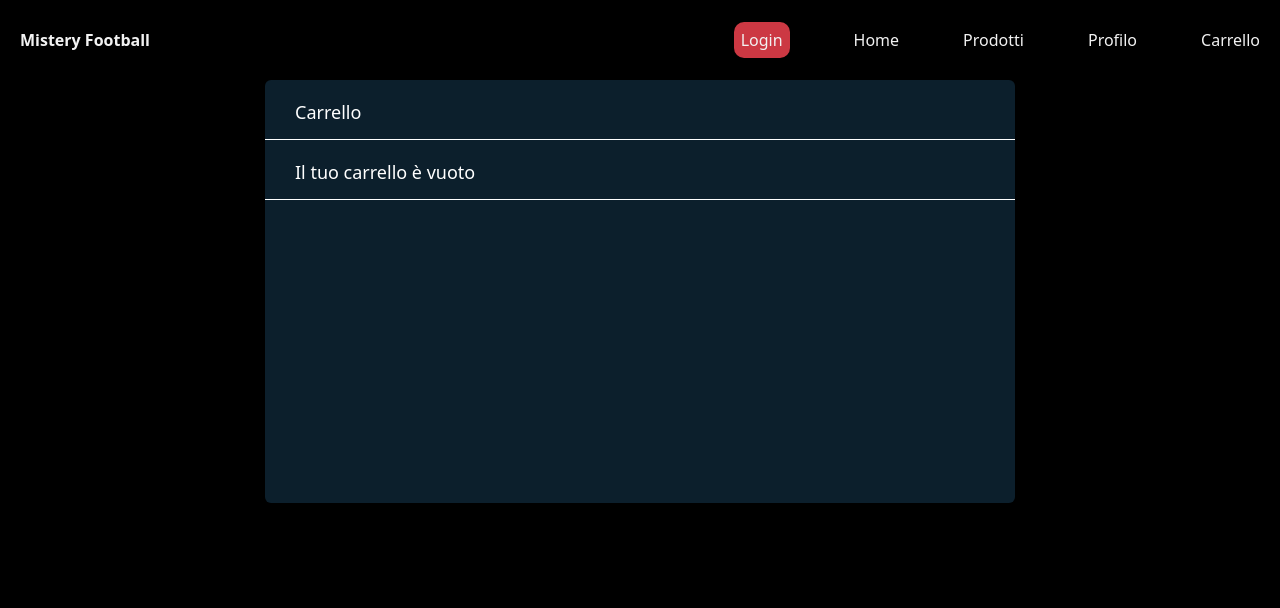
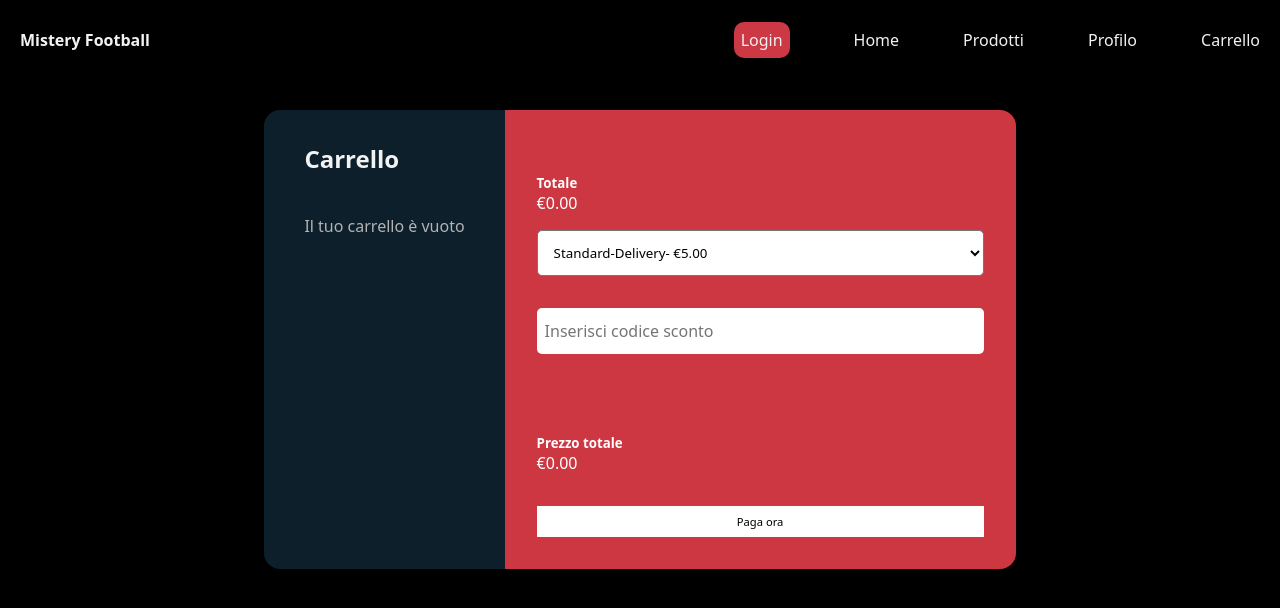
Before and after one commit to imNayrb/MisteryFootball, an Angular app: page /cart in a window 1280 px wide. Shown: the top 608 px of the page. Built offline with nearby package versions, Linux system fonts and the light colour scheme.

Commit message:
cart page

```diff
--- a/src/app/cart/cart.component.css
+++ b/src/app/cart/cart.component.css
@@ -1,198 +1,149 @@
-.shopping-cart {
-  width: 750px;
-  min-height: 423px;
-  margin: 80px auto;
-  background: #0c1f2c;
-  box-shadow: 1px 2px 3px 0px rgba(0,0,0,0.10);
-  border-radius: 6px;
+body {
+  background: #ddd;
+  min-height: 100vh;
+  vertical-align: middle;
   display: flex;
-  flex-direction: column;
+  font-family: sans-serif;
+  font-size: 0.8rem;
+  font-weight: bold;
+  justify-content: center;
+  align-items: center;
 }
 
 .title {
-  height: 60px;
-  border-bottom: 1px solid #fff;
-  padding: 20px 30px;
-  color: #fff;
-  font-size: 18px;
-  font-weight: 400;
+  margin-bottom: 5vh;
 }
 
-.item {
-  padding: 20px 20px;
-  height: 120px;
-  display: flex;
-  justify-content: center;
-  background-color: #CC3843;
-  margin-top: 10px;
-  margin-left: 10px;
-  margin-right: 10px;
-  border-radius: 15px;
+.card {
+  margin: auto;
+  max-width: 950px;
+  width: 90%;
+  border-radius: 1rem;
+  border: transparent;
 }
 
-.buttons {
-  position: relative;
-  padding-top: 30px;
-  margin-right: 60px;
-}
-.delete-btn,
-.like-btn {
-  display: inline-block;
-  Cursor: pointer;
-}
-.delete-btn {
-  width: 18px;
-  height: 17px;
+.cart {
+  background-color: #0c1f2b;
+  padding: 4vh 5vh;
+  border-bottom-left-radius: 1rem;
+  border-top-left-radius: 1rem;
 }
 
-.like-btn {
-  position: absolute;
-  top: 9px;
-  left: 15px;
-  width: 60px;
-  height: 60px;
-  background-size: 2900%;
-  background-repeat: no-repeat;
-}
-
-.is-active {
-  animation-name: animate;
-  animation-duration: .8s;
-  animation-iteration-count: 1;
-  animation-timing-function: steps(28);
-  animation-fill-mode: forwards;
-}
-
-@keyframes animate {
-  0%   { background-position: left;  }
-  50%  { background-position: right; }
-  100% { background-position: right; }
-}
-
-.image {
-  margin-right: 50px;
-  width: 12%;
-}
-
-.description {
-  padding-top: 10px;
-  margin-right: 60px;
-  width: 130px;
-}
-
-.description span {
-  display: block;
-  font-size: 14px;
-  color: #fff;
-  font-weight: 400;
-}
-
-.description span:first-child {
-  margin-bottom: 5px;
-}
-.description span:last-child {
-  font-weight: 300;
-  margin-top: 8px;
+.summary {
+  background-color: #cc3741;
+  border-top-right-radius: 1rem;
+  border-bottom-right-radius: 1rem;
+  padding: 4vh;
   color: #fff;
 }
 
-.quantity {
-  padding-top: 20px;
-  margin-right: 60px;
-  margin-left: 20px;
-}
-.quantity input {
-  text-align: center;
-  width: 30px;
-  height: 30px;
-  background-color: #fff;
-  border-radius: 6px;
-  border: none;
-  color: #000;
-  margin: 5px;
+.summary .col-2 {
+  padding: 0;
 }
 
-button[class*=btn] {
-  width: 30px;
-  height: 30px;
-  background-color: #fff;
-  border-radius: 6px;
-  border: none;
+.summary .col-10 {
+  padding: 0;
+}
+
+.row1 {
+  display: flex;
+  justify-content: center;
+}
+
+.col {
+  flex: 1;
+}
+
+.col-2 {
+  width: 10%;
+}
+
+h4 {
+  font-size: 1.5rem;
+}
+
+.main {
+  display: flex;
+  align-items: center;
+  margin: 2vh 0;
+}
+
+.main .col-2 {
+  width: 20%;
+}
+
+.main .col {
+  padding: 0 1vh;
+}
+
+a {
+  padding: 0 1vh;
   cursor: pointer;
 }
-.minus-btn img {
-  margin-bottom: 3px;
-}
-.plus-btn img {
-  margin-top: 2px;
+
+.close {
+  margin-left: auto;
+  font-size: 0.7rem;
 }
 
-button:focus,
-input:focus {
-  outline:0;
+img {
+  width: 3.5rem;
 }
 
-.total-price {
-  width: 83px;
-  padding-top: 27px;
-  text-align: center;
-  font-size: 16px;
-  color: #fff;
-  font-weight: 300;
+.back-to-shop {
+  margin-top: 4.5rem;
 }
 
-.checkout {
-  display: flex;
-  justify-content: flex-end;
-  align-items: center;
-  padding: 20px 30px;
+h5 {
+  margin-top: 4vh;
 }
 
-.checkout .total {
-  font-size: 18px;
-  font-weight: 400;
-  color: #fff;
-  margin-right: 20px;
+hr {
+  margin-top: 1.25rem;
 }
 
-.checkout .checkout-button {
-  padding: 10px 20px;
-  background-color: #CC3843;
-  color: #fff;
-  border: none;
-  border-radius: 6px;
-  cursor: pointer;
-  font-size: 16px;
-  font-weight: 400;
-  transition: background-color 0.3s ease;
+form {
+  padding: 2vh 0;
 }
 
-.checkout .checkout-button:hover {
-  background-color: #a52c32;
+select, input {
+  border-radius: 5px;
+  padding: 1.5vh 1vh;
+  margin-bottom: 4vh;
+  outline: none;
+  width: 100%;
+  background-color: #fff;
 }
 
-@media (max-width: 800px) {
-  .shopping-cart {
-    width: 100%;
-    height: auto;
-    overflow: hidden;
-  }
-  .item {
-    height: auto;
-    flex-wrap: wrap;
-    justify-content: center;
-  }
-  .image img {
-    width: 50%;
-  }
-  .image,
-  .quantity,
-  .description {
-    width: 100%;
-    text-align: center;
-    margin: 6px 0;
-  }
-  .buttons {
-    margin-right: 20px;
-  }
+select {
+  padding: 1.5vh;
 }
+
+input:focus::-webkit-input-placeholder {
+  color: transparent;
+}
+
+.btn {
+  background-color: #fff;
+  color: #000;
+  width: 100%;
+  font-size: 0.7rem;
+  margin-top: 4vh;
+  padding: 1vh;
+  border-radius: 0;
+  cursor: pointer;
+}
+
+.btn:focus {
+  box-shadow: none;
+  outline: none;
+}
+
+a {
+  color: black;
+}
+
+a:hover {
+  color: black;
+  text-decoration: none;
+}
--- a/src/app/cart/cart.component.html
+++ b/src/app/cart/cart.component.html
@@ -1,54 +1,62 @@
-<div class="shopping-cart">
-
+  <br>
+  <br>
+  <br>
+  <br>
+  <br>
+  <div class="card">
+    <div class="row1">
+        <div class="cart">
             <div class="title">
-      Carrello
+                <div class="row">
+                    <div class="col"><h4>Carrello</h4></div>
                 </div>
-
+            </div>
+            <div class="row border-top border-bottom">
               <div *ngIf="cartItems.length === 0" class="title">
                 Il tuo carrello è vuoto
               </div>
-
-    <div class="item" *ngFor="let item of cartItems; let i = index" class="item">
-      <div class="buttons">
-        <span class="delete-btn" (click)="removeFromCart(item)">
-          <i class='bx bx-trash'></i>
-        </span>
+                <div class="main align-items-center" *ngFor="let item of cartItems; let i = index">
+                    <div class="col-2"><img class="img-fluid" [src]="item.product.image" alt="{{ item.product.name }}"></div>
+                    <div class="col">
+                        <div class="row text-muted">{{item.product.name}}</div>
+                        <div class="row">{{item.size}}</div>
                     </div>
-
-      <div class="image">
-        <img [src]="item.product.image" alt="{{ item.product.name }}"/>
-      </div>
-
-      <div class="description">
-        <span>{{ item.product.name }}</span>
-        <span>{{ item.size }}</span>
-      </div>
-
-      <div class="quantity">
-
-        <button class="minus-btn" (click)="updateQuantity(item, item.quantity - 1)">
+                    <div class="col">
+                        <button href="#" (click)="updateQuantity(item, item.quantity - 1)">
                           <i class='bx bx-minus'></i>
                         </button>
-
-        <input type="text" [value]="item.quantity" (change)="onQuantityChange($event, i)">
-
-        <button class="plus-btn" (click)="updateQuantity(item, item.quantity + 1)">
+                        <input href="#" class="border" [value]="item.quantity" (change)="onQuantityChange($event, i)">
+                        <button href="#" (click)="updateQuantity(item, item.quantity + 1)">
                           <i class='bx bx-plus'></i>
                         </button>
 
                     </div>
-
-      <div class="total-price">
+                    <div class="col">
+                      <span class="close">
                         {{ getTotalPrice(item) | currency:'EUR':'€':'1.2-2':'it' }}
+                      </span>
                     </div>
                 </div>
-
-    <div *ngIf="cartItems.length > 0" class="checkout">
-      <div class="total">
-        Totale:
+            </div>
+        </div>
+        <div class="summary">
+          <div class="row">
+            <div>
+              <h5>Totale</h5>
+            </div>
+                <div class="col text-right">
                   {{ totalAmount | currency:'EUR':'symbol':'1.2-2' }}
                 </div>
-      <button class="checkout-button">Vai al checkout</button>
           </div>
-
+            <form>
+                <select><option class="text-muted">Standard-Delivery- &euro;5.00</option></select>
+                <input id="code" placeholder="Inserisci codice sconto">
+            </form>
+            <div class="row">
+                <div class="col"><h5>Prezzo totale</h5></div>
+                <div class="col text-right"> {{ totalAmount | currency:'EUR':'symbol':'1.2-2' }}</div>
             </div>
+            <button class="btn">Paga ora</button>
+        </div>
+    </div>
+</div>
```
Lines whose indentation alone changed are shown as unchanged.
